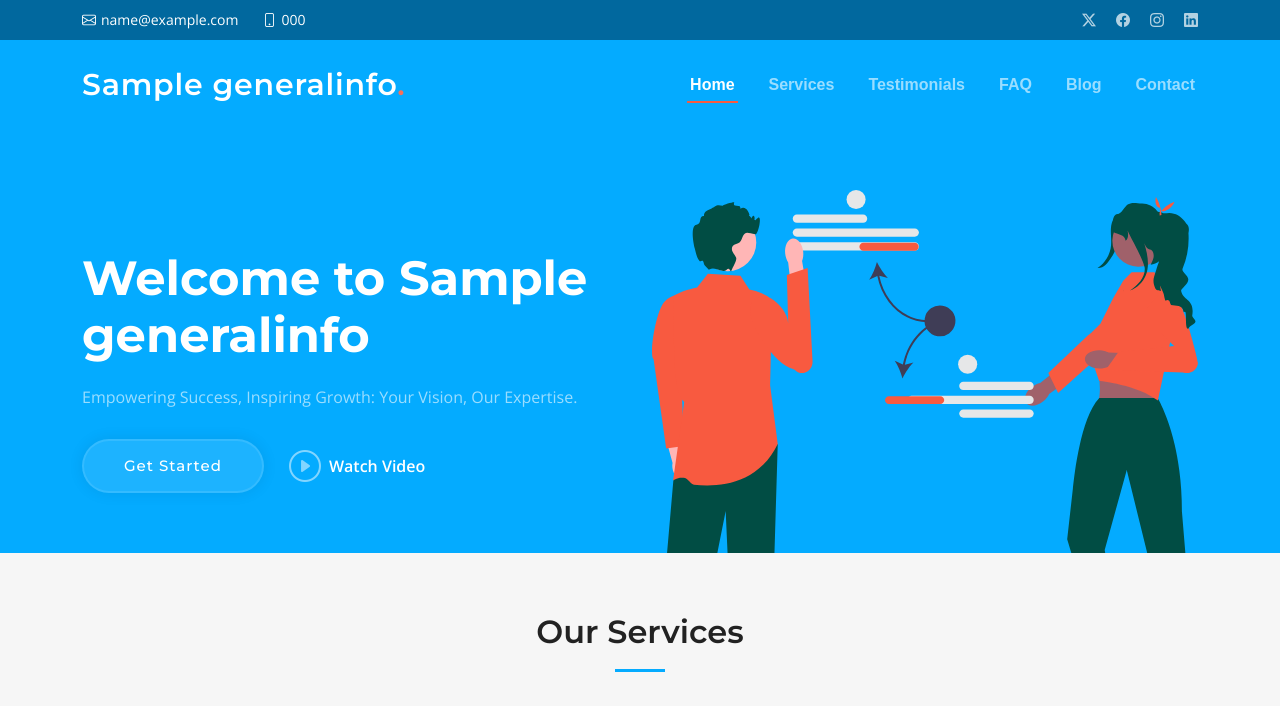
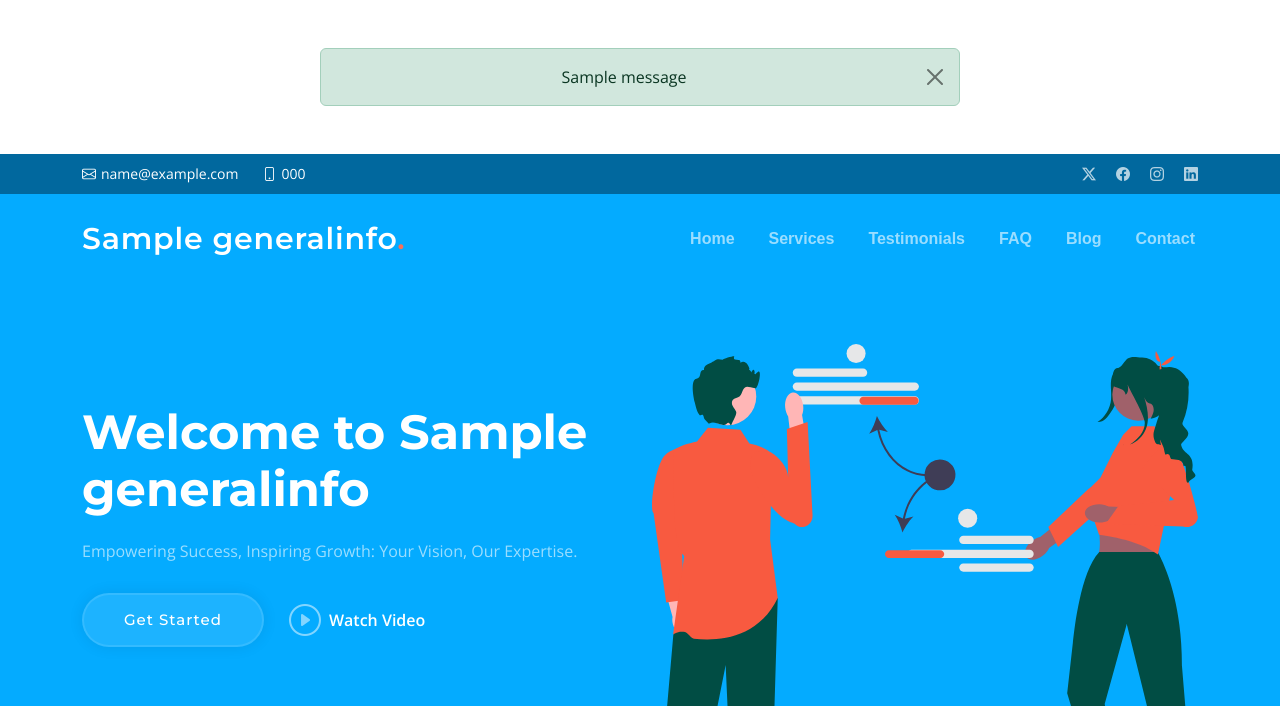
Before and after one commit to endang-ismaya/dj-company-profile, a Django app: page / in a window 1280 px wide. Shown: the top 706 px of the page. Run offline with Django 5.2, Linux system fonts and the light colour scheme; tables that the repository leaves empty hold one stand-in row (values such as "Sample post"); grey boxes marked "Sample" are stand-in pictures; one stand-in notice (Sample message) is shown; some libraries are stand-ins or nearby versions.

Commit message:
setup post message

```diff
--- a/app/urls.py
+++ b/app/urls.py
@@ -3,4 +3,5 @@ from app import views
 
 urlpatterns = [
     path("", views.index, name="app__index"),
+    path("contact/", views.contact_form, name="app__contact_form"),
 ]
--- a/app/views.py
+++ b/app/views.py
@@ -1,6 +1,6 @@
-from django.shortcuts import render
-
+from django.shortcuts import redirect, render
 from app.models import GeneralInfo, Service, Testimonial, FrequentlyAskedQuestion as FAQ
+from django.contrib import messages
 
 
 def index(request):
@@ -24,3 +24,20 @@ def index(request):
         "faqs": faqs,
     }
     return render(request, "app/index.html", context)
+
+
+def contact_form(request):
+    if request.method == "GET":
+        pass
+
+    if request.method == "POST":
+        name = request.POST.get("name")
+        email = request.POST.get("email")
+        subject = request.POST.get("subject")
+        message = request.POST.get("message")
+
+        # skip email configuration from now
+        # just sending message
+        messages.success(request, f"{name} {email} {subject} {message}")
+
+    return redirect("app__index")
--- a/src/urls.py
+++ b/src/urls.py
@@ -1,20 +1,3 @@
-"""
-URL configuration for src project.
-
-The `urlpatterns` list routes URLs to views. For more information please see:
-    https://docs.djangoproject.com/en/5.1/topics/http/urls/
-Examples:
-Function views
-    1. Add an import:  from my_app import views
-    2. Add a URL to urlpatterns:  path('', views.home, name='home')
-Class-based views
-    1. Add an import:  from other_app.views import Home
-    2. Add a URL to urlpatterns:  path('', Home.as_view(), name='home')
-Including another URLconf
-    1. Import the include() function: from django.urls import include, path
-    2. Add a URL to urlpatterns:  path('blog/', include('blog.urls'))
-"""
-
 from django.contrib import admin
 from django.urls import path, include
 
--- a/templates/app/index.html
+++ b/templates/app/index.html
@@ -237,8 +237,10 @@
           </div>
         </div>
 
+        <!-- Start Contact Form -->
         <div class="col-lg-8">
-          <form action="" method="post" role="form" class="php-email-form">
+          <form action="{% url 'app__contact_form' %}" method="post" role="form" class="php-email-form">
+            {% csrf_token %}
             <div class="row">
               <div class="col-md-6 form-group">
                 <input type="text" name="name" class="form-control" id="name" placeholder="Your Name" required />
--- a/templates/base.html
+++ b/templates/base.html
@@ -28,16 +28,30 @@
     <!-- Template Main CSS File -->
     <link href="{% static 'assets/css/main.css' %}" rel="stylesheet" />
 
-    <!--                             =======================================================
+    <!--                                      =======================================================
   * Template Name: Impact
   * Updated: Sep 18 2023 with Bootstrap v5.3.2
   * Template URL: https://bootstrapmade.com/impact-bootstrap-business-website-template/
   * Author: BootstrapMade.com
   * License: https://bootstrapmade.com/license/
-  ========================================================                             -->
+  ========================================================                                      -->
   </head>
 
   <body>
+    {% for message in messages %}
+      {% if message.tags == 'error' %}
+        <div class="alert alert-danger alert-dismissible fade show sticky-alert" role="alert" style="width: 50%; margin: 0 auto; text-align: center;">
+          {{ message }}
+          <button type="button" class="btn-close" data-bs-dismiss="alert" aria-label="Close"></button>
+        </div>
+      {% else %}
+        <div class="alert alert-success alert-dismissible fade show sticky-alert my-5" role="alert" style="width: 50%; margin: 0 auto; text-align: center;">
+          {{ message }}
+          <button type="button" class="btn-close" data-bs-dismiss="alert" aria-label="Close"></button>
+        </div>
+      {% endif %}
+    {% endfor %}
+
     <!-- ======= Header ======= -->
     {% include 'includes/header.html' %}
     <!-- End Header -->
```
Also changed, not shown: src/settings.py (+9 -0 lines).
